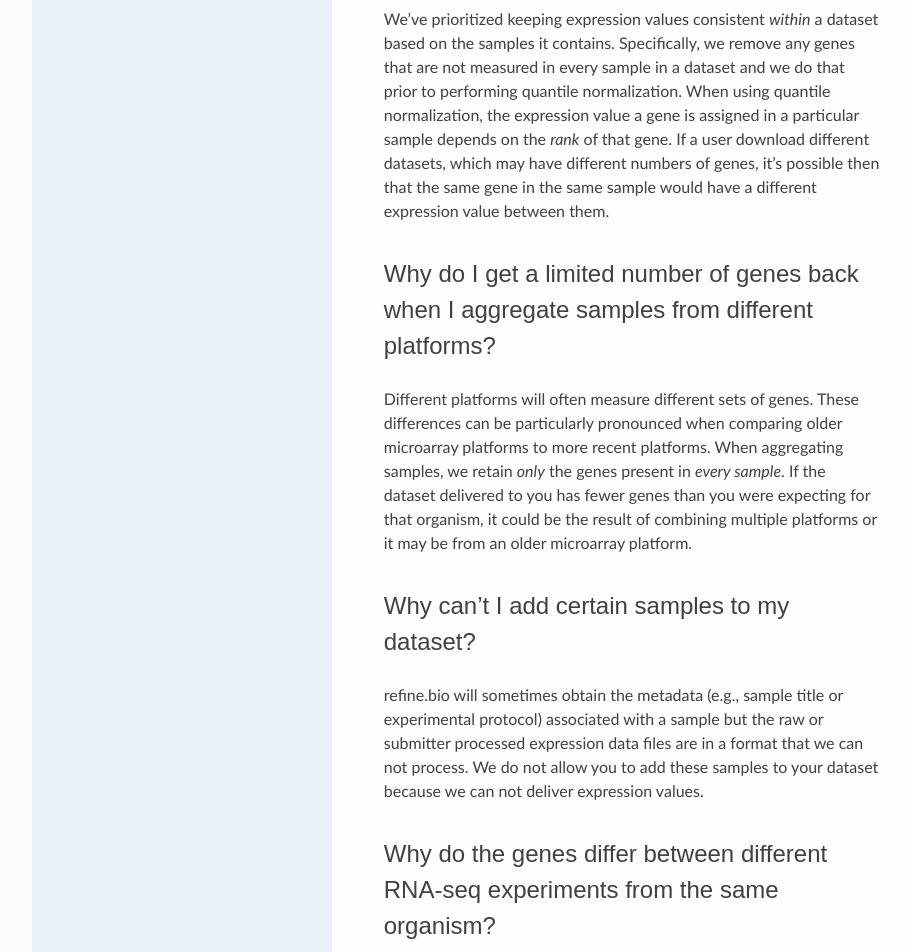
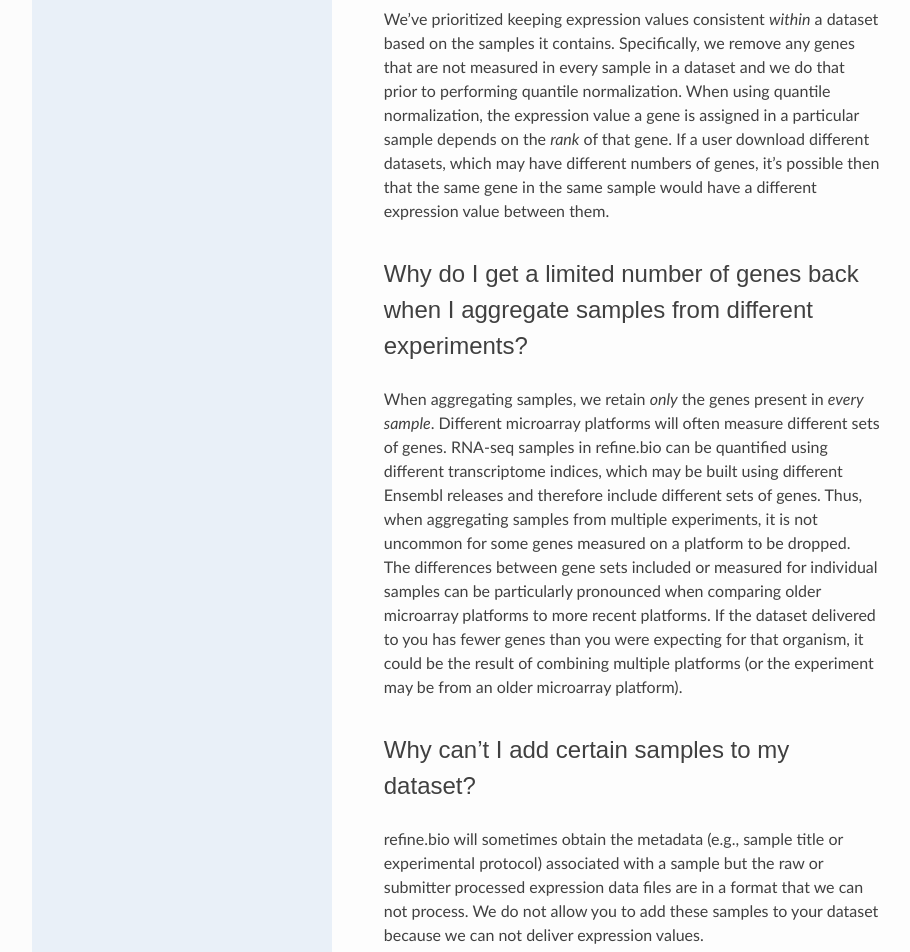
Before and after one commit to AlexsLemonade/refinebio-docs, a Sphinx documentation site: the page built from docs/faq.md, in a window 1280 px wide and 1400 px high, scrolled down 1276 px. Shown: the top 952 px of the window, without its empty margins (158-1068 px from the left). Built offline with Sphinx 7.4.7 and the Read the Docs theme 2.0.0, drawn with Linux system fonts in a browser that asks for light colours; some of the changed text lies outside the part shown.

Commit message:
Response to review

```diff
--- a/docs/faq.md
+++ b/docs/faq.md
@@ -30,22 +30,24 @@ Specifically, we remove any genes that are not measured in every sample in a dat
 When using quantile normalization, the expression value a gene is assigned in a particular sample depends on the _rank_ of that gene.
 If a user download different datasets, which may have different numbers of genes, it's possible then that the same gene in the same sample would have a different expression value between them.
 
-#### Why do I get a limited number of genes back when I aggregate samples from different platforms?
+#### Why do I get a limited number of genes back when I aggregate samples from different experiments?
 
-Different platforms will often measure different sets of genes.
-These differences can be particularly pronounced when comparing older microarray platforms to more recent platforms.
 When aggregating samples, we retain _only_ the genes present in _every sample_.
-If the dataset delivered to you has fewer genes than you were expecting for that organism, it could be the result of combining multiple platforms or it may be from an older microarray platform.
+Different microarray platforms will often measure different sets of genes.
+RNA-seq samples in refine.bio can be quantified using different transcriptome indices, which may be built using different Ensembl releases and therefore include different sets of genes.
+Thus, when aggregating samples from multiple experiments, it is not uncommon for some genes measured on a platform to be dropped.
+The differences between gene sets included or measured for individual samples can be particularly pronounced when comparing older microarray platforms to more recent platforms.
+If the dataset delivered to you has fewer genes than you were expecting for that organism, it could be the result of combining multiple platforms (or the experiment may be from an older microarray platform).
 
 #### Why can't I add certain samples to my dataset?
 
 refine.bio will sometimes obtain the metadata (e.g., sample title or experimental protocol) associated with a sample but the raw or submitter processed expression data files are in a format that we can not process.
 We do not allow you to add these samples to your dataset because we can not deliver expression values.
 
-#### Why do the genes differ between different RNA-seq experiments from the same organism?
+#### Why do the genes included in RNA-seq experiments change between experiments from the same organism?
 
-You may find that there are a small proportion of genes that differ between different RNA-seq from the same organism when you download data from refine.bio.
-The difference in gene sets can be detected when downloading multiple experiments as part of separate dataset downloads or when aggregating by experiment, when genes not present in all experiments [may be dropped](#why-do-i-get-a-limited-number-of-genes-back-when-i-aggregate-samples-from-different-platforms).
+You may find that a small proportion of genes are not consistently included in RNA-seq expression matrices from the same organism when you download data from refine.bio.
+The difference in gene sets can be detected when downloading multiple experiments as part of separate dataset downloads or when aggregating by experiment, when genes not present in all experiments [may be dropped](#why-do-i-get-a-limited-number-of-genes-back-when-i-aggregate-samples-from-different-experiments).
 When this occurs, it is because the experiments were quantified with Salmon transcriptome indices using different Ensembl releases of the same genome build.
 
 #### How can I find out what versions of software/packages were used to process the data?
```
